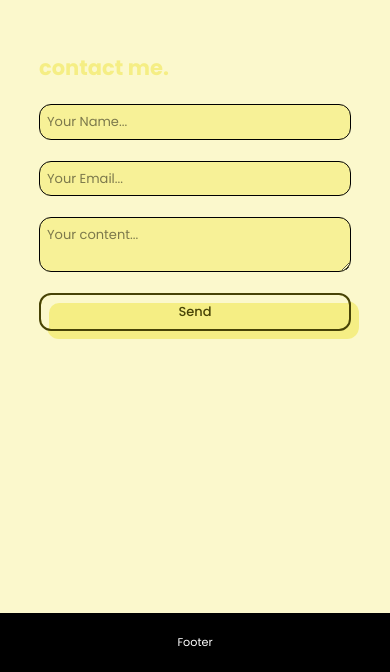
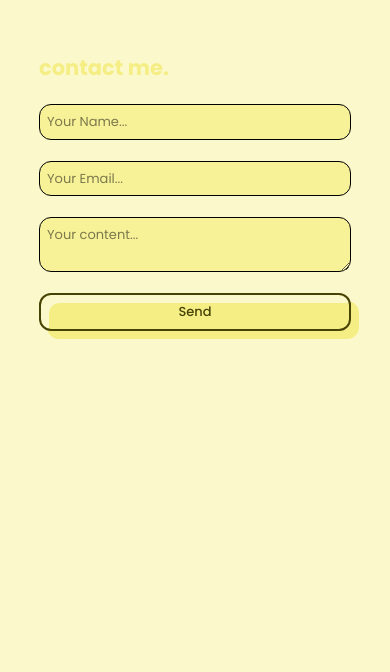
Before and after one commit to pykingcodepro/portfolio, a Next.js app: page / in a window 390 px wide. Shown: the part 2532-3204 px from the top of the page. After the commit the page ends 3145 px from the top, so only its background shows below. Built offline with nearby package versions, Linux system fonts and the light colour scheme.

Commit message:
Removed Footer

```diff
--- a/app/globals.css
+++ b/app/globals.css
@@ -342,20 +342,6 @@ nav a:hover {
 
 #contactme > #contactme-container > #temp-container > form > button:hover {
   box-shadow: none;
-}
-
-/* Footer */
-
-#footer-container {
-  background-color: black;
-  color: white;
-  width: 100vw;
-  height: 10vh;
-  display: flex;
-  justify-content: center;
-  align-items: center;
-  opacity: 0;
-  animation: slideUpFade 800ms ease-out 2000ms both;
 }
 
 /* Page sections slideUpFade animations */
@@ -734,11 +720,6 @@ nav a:hover {
     padding: 0.6rem 1rem;
     font-size: 14px;
   }
-
-  #footer-container {
-    height: 8vh;
-    font-size: 0.9rem;
-  }
 }
 
 /* Responsive Design - Small Mobile (below 480px) */
@@ -835,9 +816,4 @@ nav a:hover {
     padding: 0.5rem 0.8rem;
     font-size: 13px;
   }
-
-  #footer-container {
-    height: 7vh;
-    font-size: 0.8rem;
-  }
 }
--- a/app/page.tsx
+++ b/app/page.tsx
@@ -1,6 +1,5 @@
 import AboutMe from "@/components/AboutMe";
 import ContactMe from "@/components/ContactMe";
-import Footer from "@/components/Footer";
 import MainBanner from "@/components/MainBanner";
 import NavBar from "@/components/NavBar";
 import ProjectsBanner from "@/components/ProjectsBanner";
@@ -13,7 +12,6 @@ export default function Home() {
       <AboutMe />
       <ProjectsBanner />
       <ContactMe />
-      <Footer />
     </>
   );
 }
--- a/components/Footer.tsx
+++ /dev/null
@@ -1,9 +0,0 @@
-import React from 'react'
-
-export default function Footer() {
-  return (
-    <div id="footer-container">
-        <span>Footer</span>
-    </div>
-  )
-}
```
